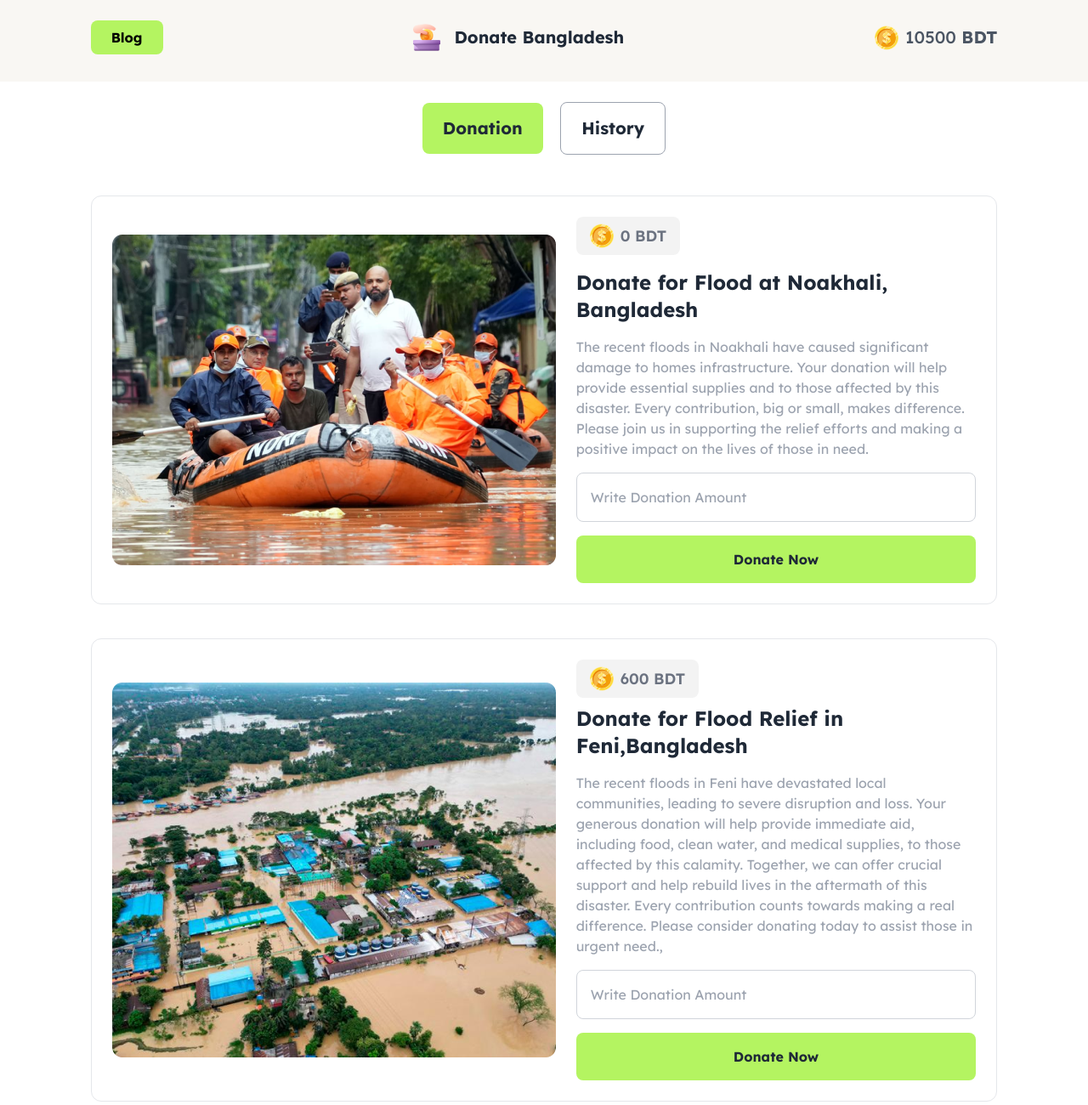
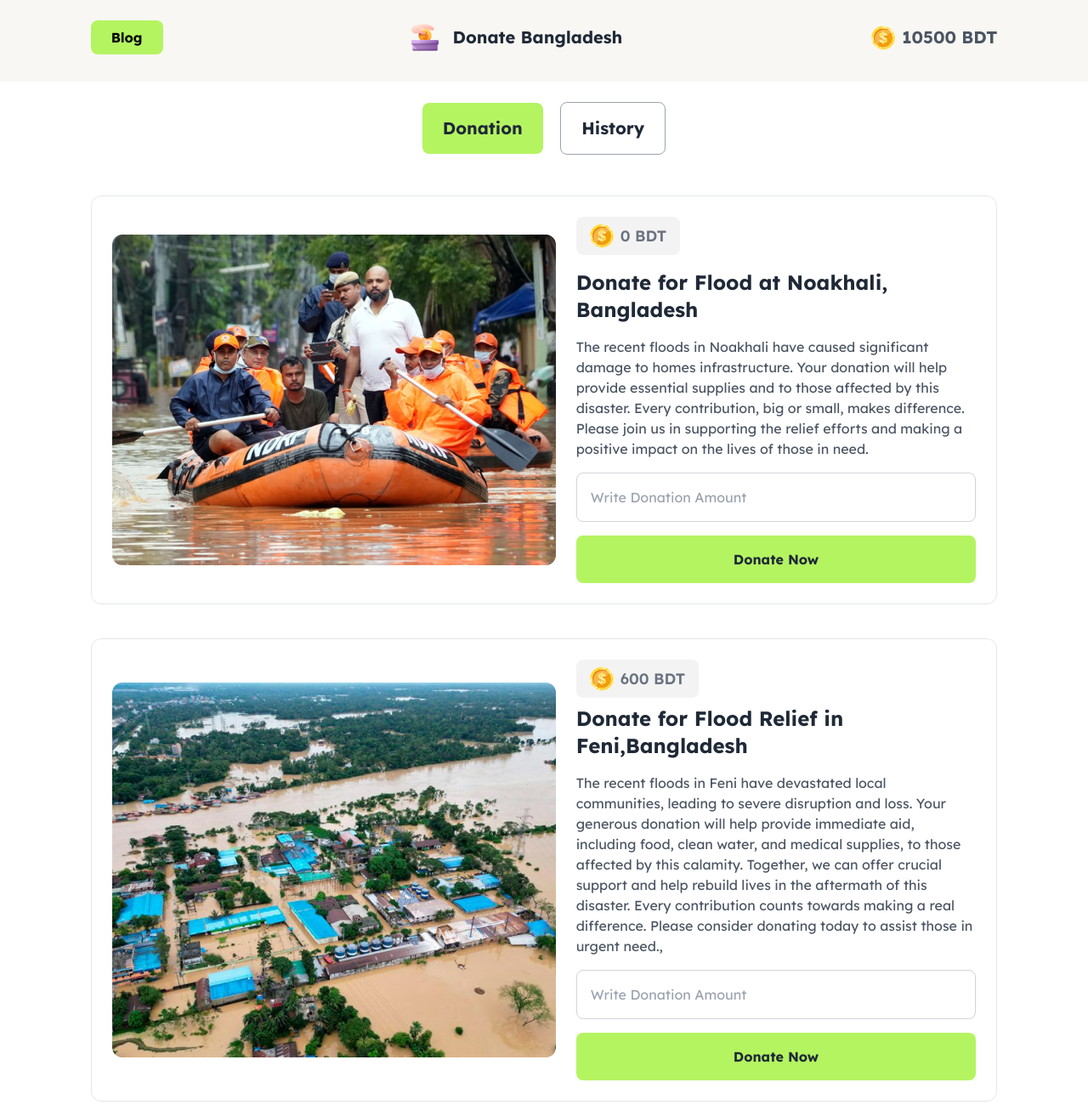
Before and after one commit to designer-sujon/donate-bangladesh2, a plain HTML site: page index.html in a window 1280 px wide. Shown: the top 1300 px of the page at 85% size. Drawn offline with nearby package versions, Linux system fonts and the light colour scheme.

Commit message:
added more correction

```diff
--- a/index.html
+++ b/index.html
@@ -45,7 +45,7 @@
             <div class="flex items-center gap-2">
                 <img src="assets/coin.png" alt="">
                 <p class="font-bold text-gray-600 lg:text-xl">
-                    <span id="main-Balance" class="font-medium">10500</span>
+                    <span id="main-Balance" class="font-bold">10500</span>
                     <span>BDT</span>
                 </p>
             </div>
@@ -72,7 +72,7 @@
                     </button>
                     <div class="flex flex-col space-y-4">
                         <h2 class="text-2xl font-bold">Donate for Flood at Noakhali, Bangladesh</h2>
-                        <p class="text-gray-400"> The recent floods in Noakhali have caused significant damage to homes  infrastructure. Your donation will help provide essential supplies and  to those affected by this disaster. Every contribution, big or small, makes  difference. Please join us in supporting the relief efforts and making a positive impact on the lives of those in need.</p>
+                        <p class="text-gray-600"> The recent floods in Noakhali have caused significant damage to homes  infrastructure. Your donation will help provide essential supplies and  to those affected by this disaster. Every contribution, big or small, makes  difference. Please join us in supporting the relief efforts and making a positive impact on the lives of those in need.</p>
                         <input id="input-noakhali" class="border border-gray-300 rounded-lg px-4 py-4" type="number" placeholder="Write Donation Amount">
                         <button id="donate-btn.noakhali" class="bg-btn-color rounded-lg px-4 py-4 font-bold">Donate Now</button>
                         <!-- Modal section start -->
@@ -108,7 +108,7 @@
                     </button>
                     <div class="flex flex-col space-y-4">
                         <h2 class="text-2xl font-bold">Donate for Flood Relief in Feni,Bangladesh</h2>
-                        <p class="text-gray-400"> The recent floods in Feni have devastated local communities, leading to severe disruption and loss. Your generous donation will help provide immediate aid, including food, clean water, and medical supplies, to those affected by this calamity. Together, we can offer crucial support and help rebuild lives in the aftermath of this disaster. Every contribution counts towards making a real difference. Please consider donating today to assist those in urgent need., </p>
+                        <p class="text-gray-600"> The recent floods in Feni have devastated local communities, leading to severe disruption and loss. Your generous donation will help provide immediate aid, including food, clean water, and medical supplies, to those affected by this calamity. Together, we can offer crucial support and help rebuild lives in the aftermath of this disaster. Every contribution counts towards making a real difference. Please consider donating today to assist those in urgent need., </p>
                         <input id="input-feni" class="border border-gray-300 rounded-lg px-4 py-4" type="number" placeholder="Write Donation Amount">
                         <button id="donate-btn-feni" class="bg-btn-color rounded-lg px-4 py-4 font-bold">Donate Now</button>
                         <dialog id="my_modal_1" class="modal">
@@ -143,7 +143,7 @@
                     </button>
                     <div class="flex flex-col space-y-4">
                         <h2 class="text-2xl font-bold">Aid for Injured in the Quota Movement</h2>
-                        <p class="text-gray-400">The recent Quota movement has resulted in numerous injuries and significant hardship for many individuals. Your support is crucial in providing medical assistance, rehabilitation, and necessary supplies to those affected. By contributing, you help ensure that injured individuals receive the care and support they need during this challenging time. Every donation plays a vital role in alleviating their suffering and aiding in their recovery. Please consider making a donation to support these brave individuals in their time of need.</p>
+                        <p class="text-gray-600">The recent Quota movement has resulted in numerous injuries and significant hardship for many individuals. Your support is crucial in providing medical assistance, rehabilitation, and necessary supplies to those affected. By contributing, you help ensure that injured individuals receive the care and support they need during this challenging time. Every donation plays a vital role in alleviating their suffering and aiding in their recovery. Please consider making a donation to support these brave individuals in their time of need.</p>
                         <input id="input-quota" class="border border-gray-300 rounded-lg px-4 py-4" type="number" placeholder="Write Donation Amount">
                         <button id="donate-btn-quota" class="bg-btn-color rounded-lg px-4 py-4 font-bold">Donate Now</button>
                     </div>
```
